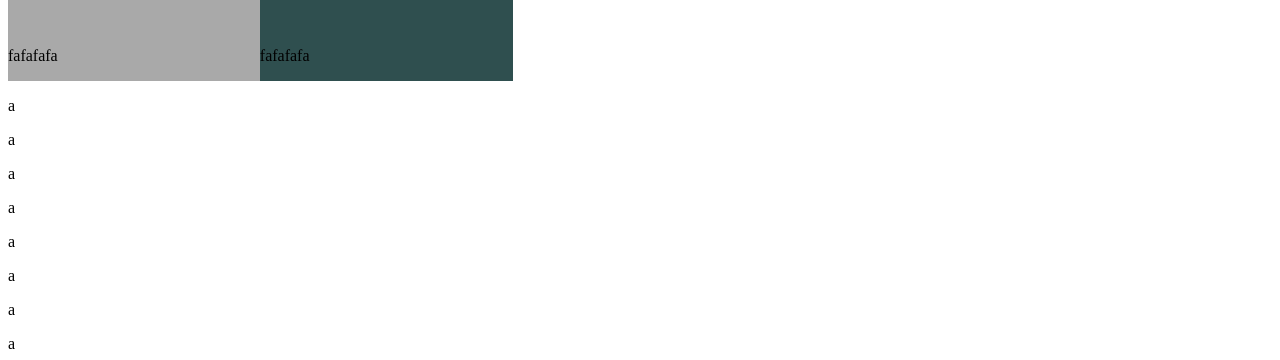
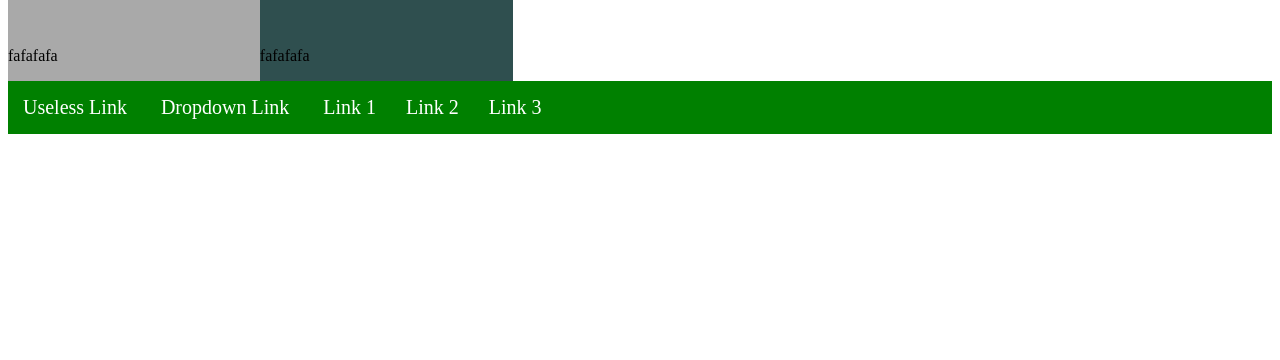
Before and after one commit to tonytrinh3/css-training, a plain HTML site: page index.html in a window 1280 px wide. Shown: the part 440-800 px from the top of the page. Drawn offline with Linux system fonts and the light colour scheme.

Commit message:
qwdas
afws

```diff
--- a/index.html
+++ b/index.html
@@ -13,19 +13,20 @@
             <h1>awefawefew</h1>
             <p>fafafafa</p>
         </div>
-        <p>a</p>
-        <p>a</p>
-        <p>a</p>
-        <p>a</p>
-        <p>a</p>
-        <p>a</p>
-        <p>a</p>
-        <p>a</p>
-        <p>a</p>
-        <p>a</p>
-        <p>a</p>
-        <p>a</p>
-        <p>a</p>
+
+    <div class = 'nav-bar'>
+        <a href ="#">Useless Link </a>
+        <ul>
+            <li>
+                <a href = "#">Dropdown Link</a>
+                <ul>
+                    <li><a href = "#">Link 1</a><li>
+                    <li><a href = "#">Link 2</a><li>
+                    <li><a href = "#">Link 3</a><li>
+                </ul>
+            </li>
+        </ul>
+    </div>
 
 
 
--- a/style.css
+++ b/style.css
@@ -29,6 +29,7 @@ h1 {
 .box2:hover{
     background-color:yellow;
     opacity: 0.5;
+    font-size: 150px;
 }
 
 body {
@@ -37,3 +38,26 @@ body {
     background-position: right top;
     background-size: 50% 50%;
 }
+/*background color*/
+.nav-bar{
+    background-color: green;
+}
+/*color of the text, size of text*/
+.nav-bar a{
+    color: white;
+    font-size: 20px;
+    text-decoration: none;
+    padding: 15px;
+    display: inline-block;
+}
+
+/*this is used to get rid of those bullets, to make all element within ul to fall inline, be in the same sides/plane */
+ul{
+    display: inline;
+    margin: 0;
+    padding: 0;
+}
+/*this turns the li properties to be from going up and down vertical to be side to side, creating the typical nav bar layout*/
+ul li{
+    display: inline-block;
+}
```
